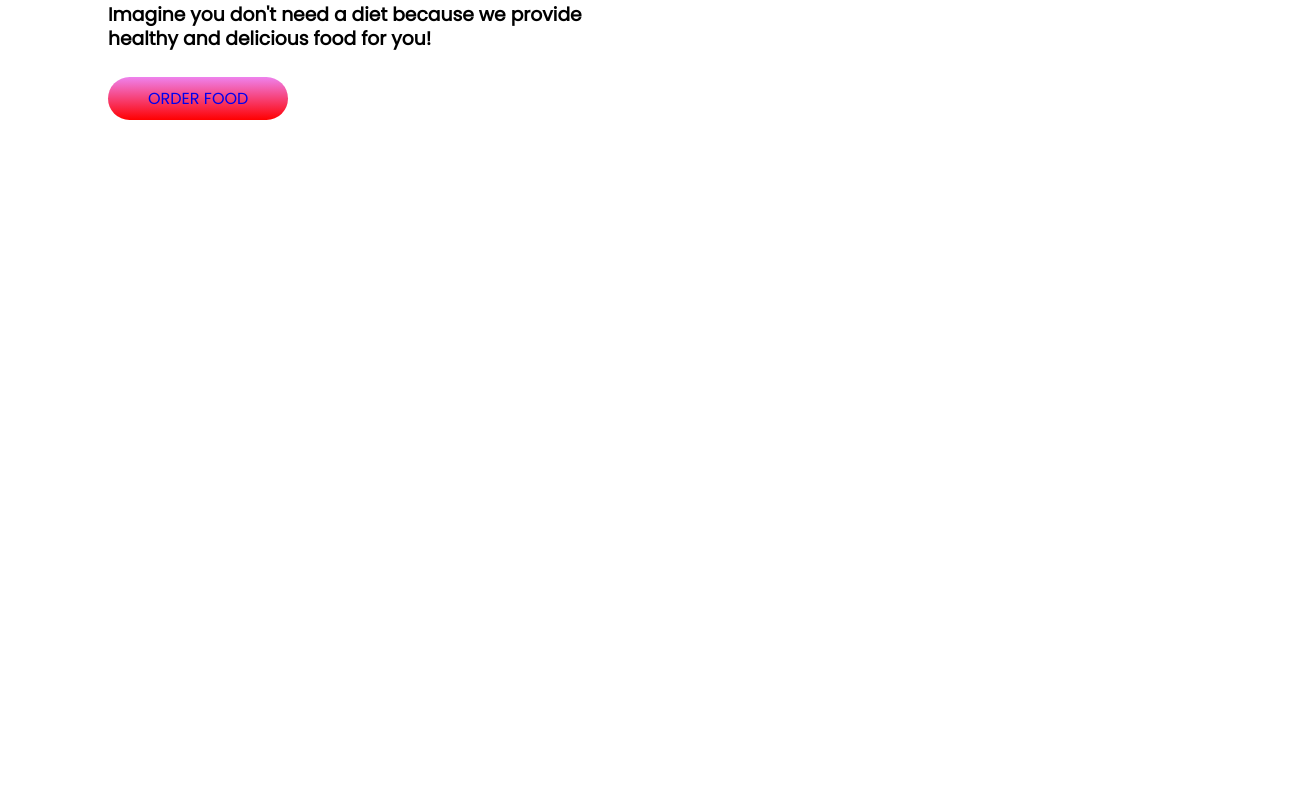
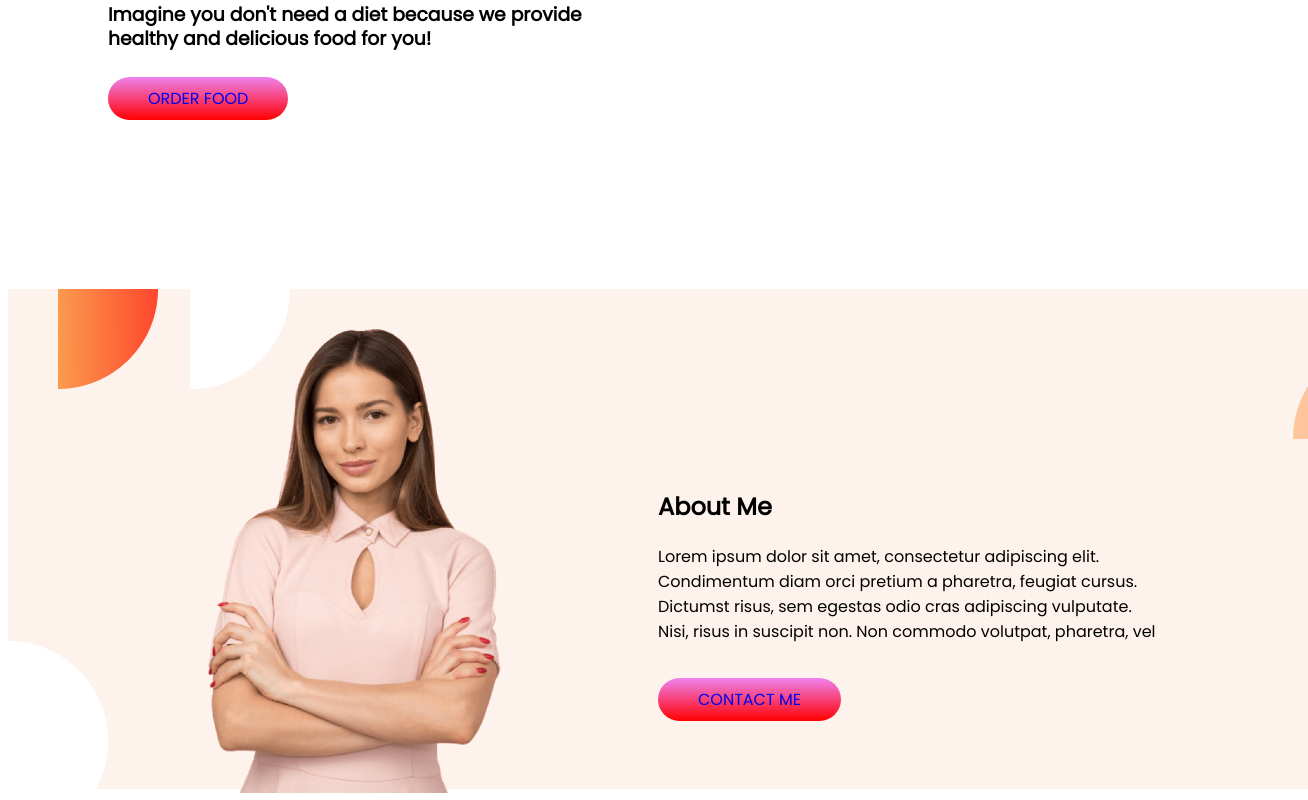
Before and after one commit to younuskhan1/eat-healthy, a plain HTML site: page index.html in a window 1280 px wide. Shown: the part 452-1252 px from the top of the page, 1308 px wide, since content can reach past the window. Before the commit the page ends 800 px from the top, so only its background shows below. Drawn offline with Linux system fonts and the light colour scheme.

Commit message:
second part added

```diff
--- a/index.html
+++ b/index.html
@@ -26,6 +26,20 @@
             <img class="photo-size" src="images/male/Group 8450.png" alt="">
         </div>
     </section>
+    <section class="background-image">
+        <div class="half-width">
+            <img class="picture-size" src="images/female/Person Image.png" alt="">
+        </div>
+        <div class="half-width">
+            <h2 id="about-me">About Me</h2>
+            <p class="paragra"> Lorem ipsum dolor sit amet, consectetur adipiscing
+                elit. Condimentum diam orci pretium a pharetra,
+                feugiat cursus. Dictumst risus, sem egestas odio cras
+                adipiscing vulputate. Nisi, risus in suscipit non. Non
+                commodo volutpat, pharetra, vel</p>
+            <a class="link-button" target="_blank" href="https://web.programming-hero.com/">CONTACT ME</a>
+        </div>
+    </section>
 
 </body>
 
--- a/style.css
+++ b/style.css
@@ -47,3 +47,25 @@ section {
     border-radius: 30px;
     line-height: 80px;
 }
+
+.picture-size {
+    max-width: 45%;
+    height: auto;
+    margin-left: 200px;
+    margin-top: 40px;
+}
+
+.paragra {
+    margin-right: 150px;
+}
+
+#about-me {
+    margin-top: 200px;
+}
+
+.background-image {
+    background-image: url(images/shapes/7.png);
+    width: 1300px;
+    height: 500px;
+    margin-top: 150px;
+}
```
